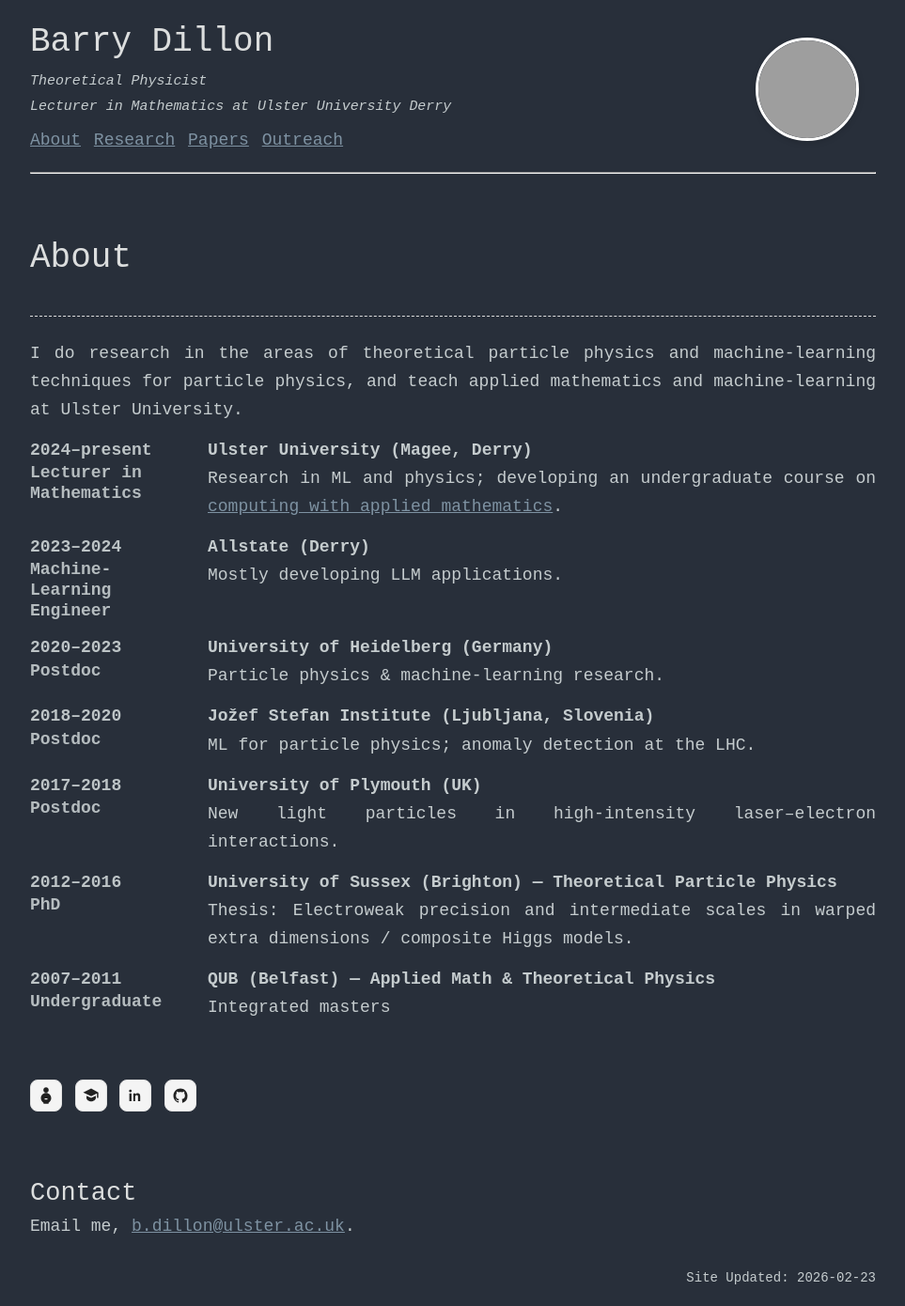
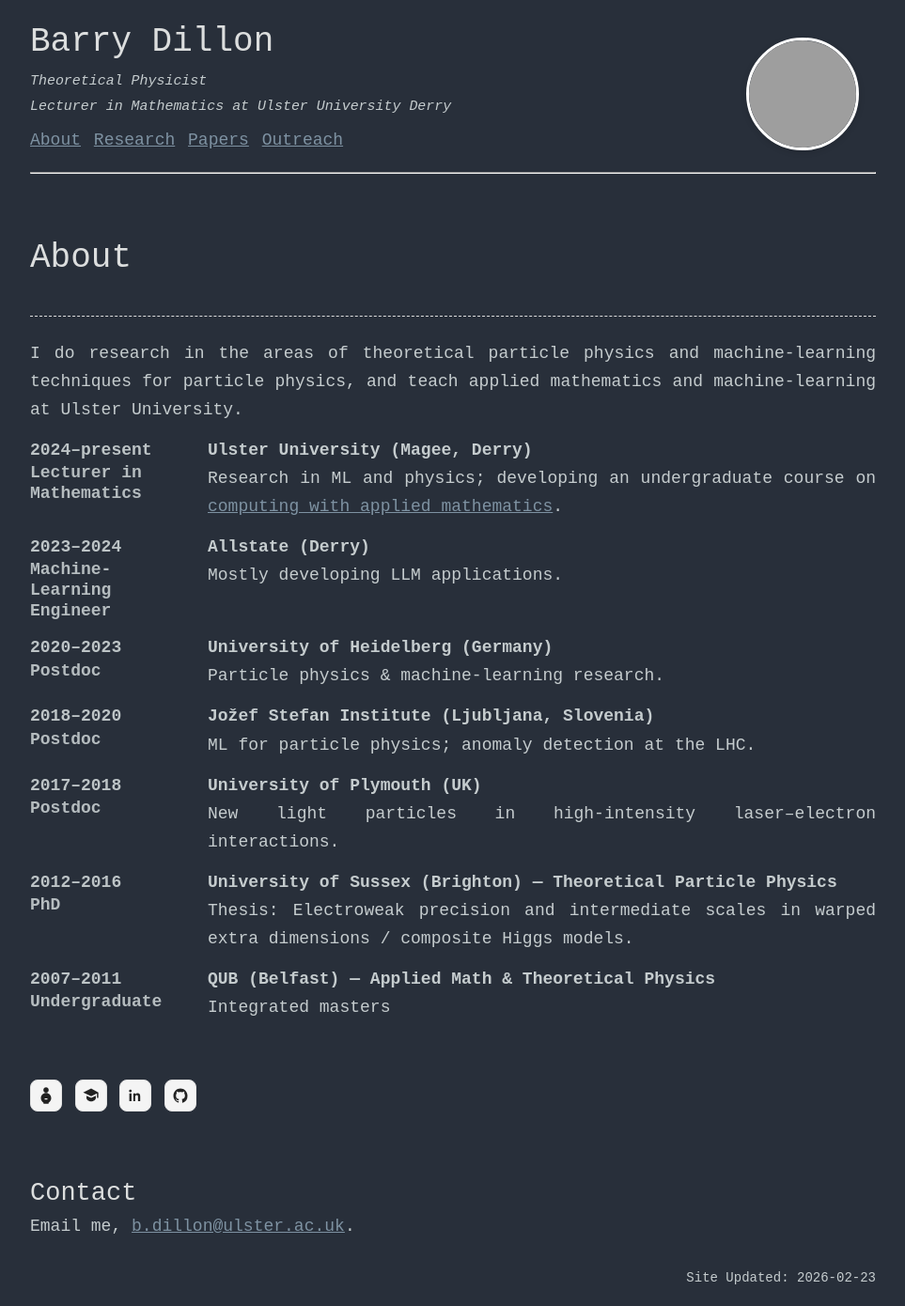
Before and after one commit to bmdillon/bmdillon.github.io, a Jekyll site: the page built from index.md, in a window 1280 px wide. Shown: the whole page at 94% size, without its empty margins (158-1121 px from the left). Built offline with Jekyll 4.4.1, drawn with Linux system fonts in a browser that asks for light colours; grey boxes are pictures that could not be loaded.

Commit message:
photo edit

```diff
--- a/assets/css/styles.scss
+++ b/assets/css/styles.scss
@@ -31,8 +31,8 @@
   position: absolute;
   top: 2.2rem;
   right: 1rem;
-  width: 110px;
-  height: 110px;
+  width: 120px;
+  height: 120px;
   border-radius: 50%;
   object-fit: cover;
   border: 3px solid #fff;
```
